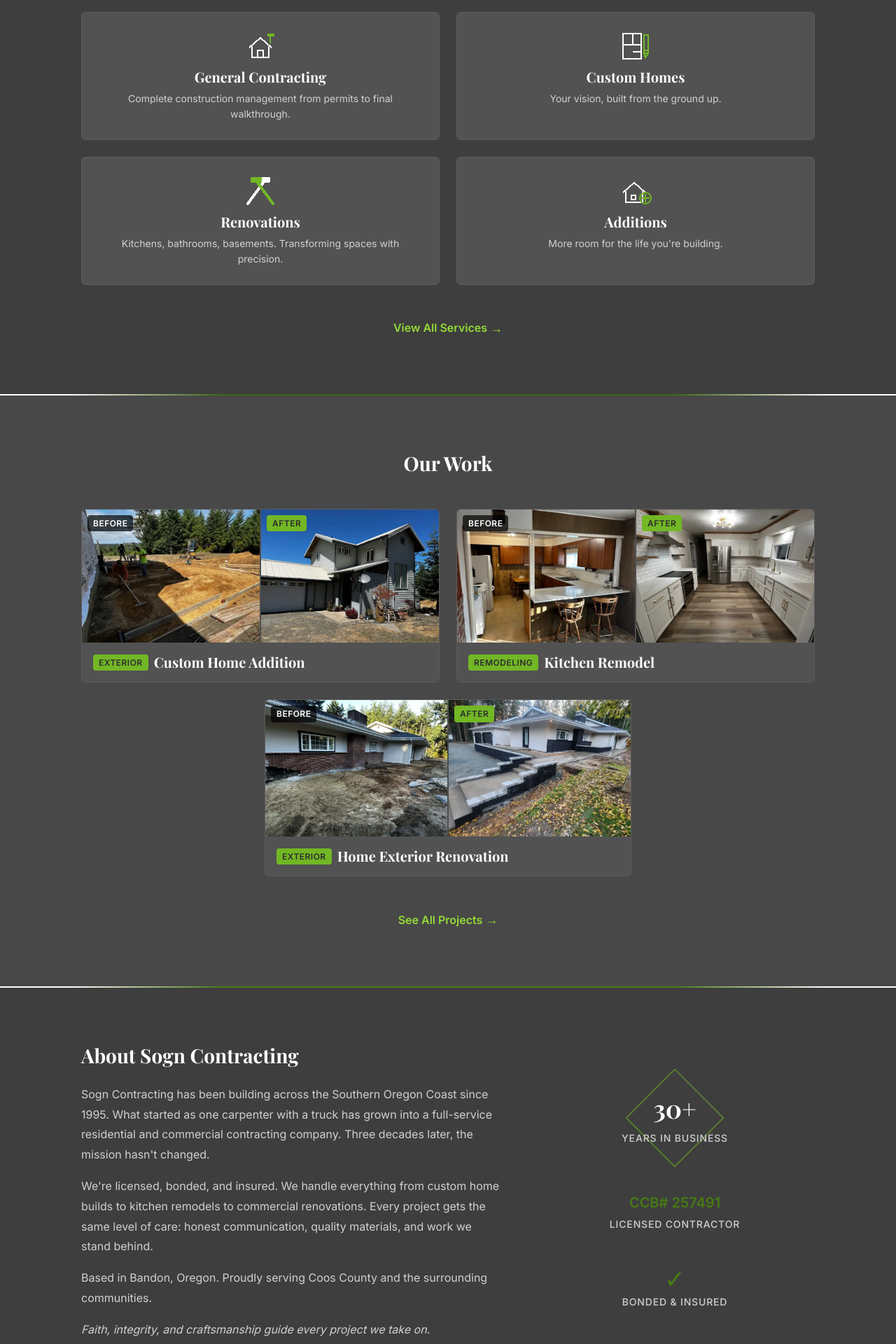
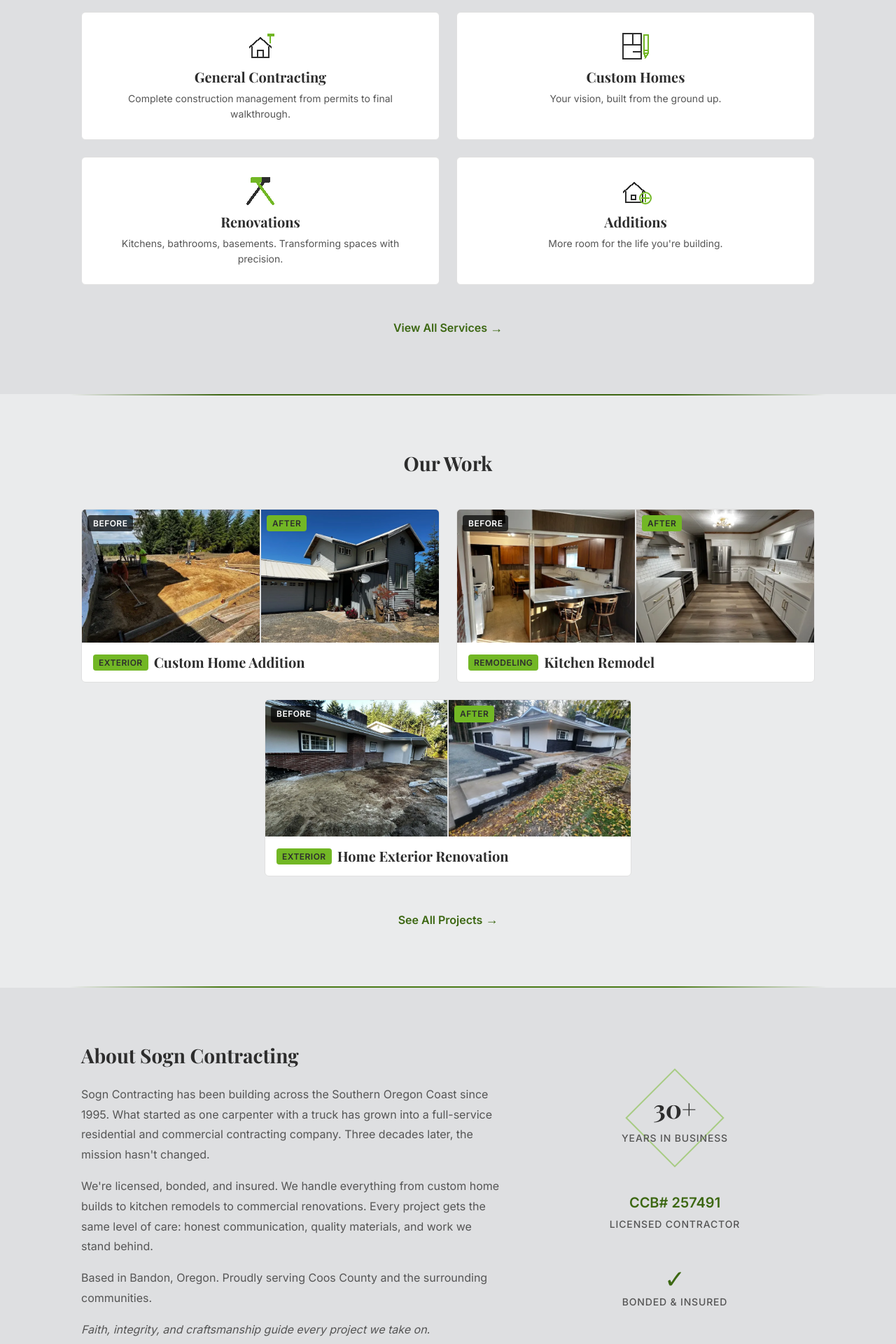
Before and after one commit to Preston2012/Sogncontracting, a Next.js app: page / in a window 1280 px wide. Shown: the part 860-2780 px from the top of the page at 70% size. Built offline with nearby package versions, Linux system fonts and the light colour scheme.

Commit message:
Lighten home: soft gray hero with center glow, off-white sections, drop hero motif

```diff
--- a/app/globals.css
+++ b/app/globals.css
@@ -1,5 +1,5 @@
 /* ============================================
-   Sogn Contracting — Global Styles & Tokens
+   Sogn Contracting: Global Styles & Tokens
    ============================================ */
 
 /* --- Reset --- */
@@ -21,7 +21,7 @@
   font-size: var(--text-body);
   line-height: var(--leading-normal);
   color: var(--text-primary);
-  background-color: var(--white);
+  background-color: var(--bg-base);
   -webkit-font-smoothing: antialiased;
   -moz-osx-font-smoothing: grayscale;
   text-rendering: optimizeLegibility;
@@ -69,6 +69,9 @@
   --charcoal: #2D2D2D;
   --sogn-green: #72B725;
   --white: #FFFFFF;
+  --bg-hero: #D4D6D8;
+  --bg-base: #EAEBEC;
+  --bg-alt: #DEDFE1;
 
   /* Surfaces */
   --bg-light: #F5F5F5;
@@ -79,7 +82,7 @@
 
   /* Text */
   --text-primary: #2D2D2D;
-  --text-secondary: #757575;
+  --text-secondary: #555555;
   --text-on-dark: #FFFFFF;
   --text-on-dark-sub: #D0D0D0;       /* WCAG AA: 5.07 on #525252 card, 6.93 on #3E3E3E alt, 8.19 on #333333 footer */
 
@@ -92,7 +95,7 @@
   --green-hover: #7BBA29;       /* WCAG AA: 5.84 with #2D2D2D text (lifted brighter for hover affordance) */
   --green-badge-bg: #72B725;
   --green-badge-text: #2D2D2D;       /* WCAG AA: 5.58 on #72B725 (was white at 2.47) */
-  --sogn-green-text: #477B14;       /* WCAG AA dark-on-light: 5.11 on white, 4.69 on #F5F5F5 */
+  --sogn-green-text: #3C6712;       /* AA on gray: ~4.95 on #DEDFE1, ~5.57 on #EAEBEC */
   --sogn-green-on-dark: #95DA35;     /* WCAG AA text-only variant: 5.38 on #484848, 6.29 on #3E3E3E */
 
   /* Radii */
--- a/components/AboutSection.module.css
+++ b/components/AboutSection.module.css
@@ -1,92 +1,20 @@
-.section {
-  padding: var(--space-2xl) 0;
-  background-color: var(--bg-dark-alt);
-}
-
+.section { padding: var(--space-2xl) 0; background-color: var(--bg-alt); }
 .inner {
-  display: grid;
-  grid-template-columns: 1fr;
-  gap: var(--space-xl);
-  opacity: 0;
-  transform: translateY(16px);
+  display: grid; grid-template-columns: 1fr; gap: var(--space-xl);
+  opacity: 0; transform: translateY(16px);
   transition: opacity 0.5s ease-out, transform 0.5s ease-out;
 }
-
-.visible {
-  opacity: 1;
-  transform: translateY(0);
+.visible { opacity: 1; transform: translateY(0); }
+.title { font-family: var(--font-heading); font-size: var(--text-h2); color: var(--text-primary); margin-bottom: var(--space-lg); }
+.text p { font-size: var(--text-body); color: var(--text-secondary); line-height: var(--leading-relaxed); }
+.values { font-style: italic; color: var(--text-primary); margin-top: var(--space-sm); }
+.stats { display: flex; flex-direction: column; gap: var(--space-xl); align-items: center; }
+.statItem { display: flex; flex-direction: column; align-items: center; gap: var(--space-xs); text-align: center; }
+.statNumber { font-family: var(--font-heading); font-size: var(--text-h1); font-weight: var(--weight-bold); color: var(--text-primary); display: block; }
+.statLabel { font-size: var(--text-small); color: var(--text-secondary); font-weight: var(--weight-medium); text-transform: uppercase; letter-spacing: 0.06em; }
+.statBadge { font-size: var(--text-h3); font-weight: var(--weight-bold); color: var(--sogn-green-text); }
+.statCheck { font-size: var(--text-h1); color: var(--sogn-green-text); line-height: 1; }
+@media (min-width: 768px) {
+  .inner { grid-template-columns: 1.5fr 1fr; align-items: start; }
+  .stats { padding-top: var(--space-xl); }
 }
-
-.title {
-  font-family: var(--font-heading);
-  font-size: var(--text-h2);
-  color: var(--white);
-  margin-bottom: var(--space-lg);
-}
-
-.text p {
-  font-size: var(--text-body);
-  color: var(--text-on-dark-sub);
-  line-height: var(--leading-relaxed);
-}
-
-.values {
-  font-style: italic;
-  color: var(--white);
-  margin-top: var(--space-sm);
-}
-
-/* Stats */
-.stats {
-  display: flex;
-  flex-direction: column;
-  gap: var(--space-xl);
-  align-items: center;
-}
-
-.statItem {
-  display: flex;
-  flex-direction: column;
-  align-items: center;
-  gap: var(--space-xs);
-  text-align: center;
-}
-
-.statNumber {
-  font-family: var(--font-heading);
-  font-size: var(--text-h1);
-  font-weight: var(--weight-bold);
-  color: var(--white);
-  display: block;
-}
-
-.statLabel {
-  font-size: var(--text-small);
-  color: var(--text-on-dark-sub);
-  font-weight: var(--weight-medium);
-  text-transform: uppercase;
-  letter-spacing: 0.06em;
-}
-
-.statBadge {
-  font-size: var(--text-h3);
-  font-weight: var(--weight-bold);
-  color: var(--sogn-green-text);
-}
-
-.statCheck {
-  font-size: var(--text-h1);
-  color: var(--sogn-green-text);
-  line-height: 1;
-}
-
-@media (min-width: 768px) {
-  .inner {
-    grid-template-columns: 1.5fr 1fr;
-    align-items: start;
-  }
-
-  .stats {
-    padding-top: var(--space-xl);
-  }
-}
--- a/components/FeaturedProjects.module.css
+++ b/components/FeaturedProjects.module.css
@@ -1,155 +1,43 @@
-.section {
-  padding: var(--space-2xl) 0;
-  background-color: var(--bg-dark);
-}
-
-.inner {
-  display: flex;
-  flex-direction: column;
-  align-items: center;
-  gap: var(--space-xl);
-}
-
-.title {
-  font-family: var(--font-heading);
-  font-size: var(--text-h2);
-  color: var(--white);
-  text-align: center;
-}
-
-.grid {
-  display: grid;
-  grid-template-columns: 1fr;
-  gap: var(--space-lg);
-  width: 100%;
-}
-
+.section { padding: var(--space-2xl) 0; background-color: var(--bg-base); }
+.inner { display: flex; flex-direction: column; align-items: center; gap: var(--space-xl); }
+.title { font-family: var(--font-heading); font-size: var(--text-h2); color: var(--text-primary); text-align: center; }
+.grid { display: grid; grid-template-columns: 1fr; gap: var(--space-lg); width: 100%; }
 .card {
-  display: block;
-  border: 1px solid var(--border-dark);
-  border-radius: var(--radius-card);
-  overflow: hidden;
-  text-decoration: none;
-  background-color: var(--bg-dark-card);
-  opacity: 0;
-  transform: translateY(12px);
+  display: block; border: 1px solid var(--border-light); border-radius: var(--radius-card);
+  overflow: hidden; text-decoration: none; background-color: var(--white);
+  opacity: 0; transform: translateY(12px);
   transition: opacity 0.4s ease-out, transform 0.4s ease-out, border-color 0.2s ease;
 }
-
-.visible .card {
-  opacity: 1;
-  transform: translateY(0);
+.visible .card { opacity: 1; transform: translateY(0); }
+.card:hover { border-color: var(--sogn-green); }
+.imageWrap { overflow: hidden; }
+.pair { display: grid; grid-template-columns: 1fr 1fr; gap: 2px; background-color: var(--border-light); }
+.imgContainer { position: relative; overflow: hidden; }
+.badge {
+  position: absolute; top: var(--space-sm); left: var(--space-sm); z-index: 2;
+  font-size: var(--text-caption); font-weight: var(--weight-semibold); text-transform: uppercase;
+  letter-spacing: 0.04em; padding: 2px var(--space-sm); border-radius: var(--radius-badge);
+  background-color: rgba(0, 0, 0, 0.7); color: var(--white);
 }
-
-.card:hover {
-  border-color: var(--sogn-green);
+.badgeAfter { background-color: var(--green-badge-bg); color: var(--green-badge-text); }
+.img { width: 100%; height: 100%; object-fit: cover; aspect-ratio: 4 / 3; display: block; }
+.cardContent { padding: var(--space-md); display: flex; align-items: center; gap: var(--space-sm); }
+.categoryBadge {
+  font-size: var(--text-caption); font-weight: var(--weight-semibold); text-transform: uppercase;
+  letter-spacing: 0.04em; padding: 2px var(--space-sm); border-radius: var(--radius-badge);
+  background-color: var(--green-badge-bg); color: var(--green-badge-text);
 }
-
-.imageWrap {
-  overflow: hidden;
+.cardTitle { font-family: var(--font-heading); font-size: var(--text-h3); color: var(--text-primary); }
+.linkWrap { text-align: center; }
+.link {
+  display: inline-flex; align-items: center; gap: var(--space-xs);
+  font-size: var(--text-body); font-weight: var(--weight-semibold);
+  color: var(--sogn-green-text); text-decoration: none; transition: gap 0.2s ease;
 }
-
-.pair {
-  display: grid;
-  grid-template-columns: 1fr 1fr;
-  gap: 2px;
-  background-color: #4E4E4E;
+.link:hover { gap: var(--space-sm); }
+.arrow { font-size: 18px; }
+@media (min-width: 640px) {
+  .grid { grid-template-columns: 1fr 1fr; }
+  .card:last-child:nth-child(odd) { grid-column: 1 / -1; max-width: 50%; justify-self: center; }
 }
-
-.imgContainer {
-  position: relative;
-  overflow: hidden;
-}
-
-.badge {
-  position: absolute;
-  top: var(--space-sm);
-  left: var(--space-sm);
-  z-index: 2;
-  font-size: var(--text-caption);
-  font-weight: var(--weight-semibold);
-  text-transform: uppercase;
-  letter-spacing: 0.04em;
-  padding: 2px var(--space-sm);
-  border-radius: var(--radius-badge);
-  background-color: rgba(0, 0, 0, 0.7);
-  color: var(--white);
-}
-
-.badgeAfter {
-  background-color: var(--green-badge-bg);
-  color: var(--green-badge-text);
-}
-
-.img {
-  width: 100%;
-  height: 100%;
-  object-fit: cover;
-  aspect-ratio: 4 / 3;
-  display: block;
-}
-
-.cardContent {
-  padding: var(--space-md);
-  display: flex;
-  align-items: center;
-  gap: var(--space-sm);
-}
-
-.categoryBadge {
-  font-size: var(--text-caption);
-  font-weight: var(--weight-semibold);
-  text-transform: uppercase;
-  letter-spacing: 0.04em;
-  padding: 2px var(--space-sm);
-  border-radius: var(--radius-badge);
-  background-color: var(--green-badge-bg);
-  color: var(--green-badge-text);
-}
-
-.cardTitle {
-  font-family: var(--font-heading);
-  font-size: var(--text-h3);
-  color: var(--white);
-}
-
-.linkWrap {
-  text-align: center;
-}
-
-.link {
-  display: inline-flex;
-  align-items: center;
-  gap: var(--space-xs);
-  font-size: var(--text-body);
-  font-weight: var(--weight-semibold);
-  color: var(--sogn-green-on-dark);
-  text-decoration: none;
-  transition: gap 0.2s ease;
-}
-
-.link:hover {
-  gap: var(--space-sm);
-}
-
-.arrow {
-  font-size: 18px;
-}
-
-@media (min-width: 640px) {
-  .grid {
-    grid-template-columns: 1fr 1fr;
-  }
-
-  .card:last-child:nth-child(odd) {
-    grid-column: 1 / -1;
-    max-width: 50%;
-    justify-self: center;
-  }
-}
-
-@media (max-width: 639px) {
-  .pair {
-    grid-template-columns: 1fr;
-  }
-}
+@media (max-width: 639px) { .pair { grid-template-columns: 1fr; } }
--- a/components/Hero.tsx
+++ b/components/Hero.tsx
@@ -1,6 +1,5 @@
 import Image from "next/image";
 import { Button } from "@/components/Button";
-import { RooflineMotif } from "@/components/RooflineMotif";
 import styles from "./Hero.module.css";
 
 // Hero is server-rendered and visible immediately. The previous
@@ -11,7 +10,6 @@
 export function Hero(): JSX.Element {
   return (
     <section className={styles.hero}>
-      <RooflineMotif opacity={0.035} />
       <div className={`container ${styles.inner} ${styles.visible}`}>
         <div className={styles.logoWrap}>
           <Image
@@ -35,7 +33,7 @@
           <Button href="/#contact" variant="primary">
             Get a Free Estimate
           </Button>
-          <Button href="/gallery/" variant="secondaryLight">
+          <Button href="/gallery/" variant="secondary">
             View Our Work
           </Button>
         </div>
--- a/components/ServiceGrid.module.css
+++ b/components/ServiceGrid.module.css
@@ -1,106 +1,26 @@
-.section {
-  background-color: var(--bg-dark-alt);
-  padding: var(--space-2xl) 0;
-}
-
-.inner {
-  display: flex;
-  flex-direction: column;
-  align-items: center;
-  gap: var(--space-xl);
-}
-
-.title {
-  font-family: var(--font-heading);
-  font-size: var(--text-h2);
-  color: var(--white);
-  text-align: center;
-}
-
-.grid {
-  display: grid;
-  grid-template-columns: 1fr 1fr;
-  gap: var(--space-lg);
-  width: 100%;
-}
-
+.section { background-color: var(--bg-alt); padding: var(--space-2xl) 0; }
+.inner { display: flex; flex-direction: column; align-items: center; gap: var(--space-xl); }
+.title { font-family: var(--font-heading); font-size: var(--text-h2); color: var(--text-primary); text-align: center; }
+.grid { display: grid; grid-template-columns: 1fr 1fr; gap: var(--space-lg); width: 100%; }
 .card {
-  display: flex;
-  flex-direction: column;
-  align-items: center;
-  text-align: center;
-  gap: var(--space-sm);
-  padding: var(--space-lg);
-  background-color: var(--bg-dark-card);
-  border: 1px solid var(--border-dark);
-  border-radius: var(--radius-card);
-  opacity: 0;
-  transform: translateY(12px);
+  display: flex; flex-direction: column; align-items: center; text-align: center;
+  gap: var(--space-sm); padding: var(--space-lg);
+  background-color: var(--white); border: 1px solid var(--border-light); border-radius: var(--radius-card);
+  opacity: 0; transform: translateY(12px);
   transition: opacity 0.4s ease-out, transform 0.4s ease-out, border-color 0.2s ease;
 }
-
-.visible .card {
-  opacity: 1;
-  transform: translateY(0);
+.visible .card { opacity: 1; transform: translateY(0); }
+.card:hover { border-color: var(--sogn-green); }
+.icon { flex-shrink: 0; color: var(--charcoal); }
+.cardTitle { font-family: var(--font-heading); font-size: var(--text-h3); color: var(--text-primary); font-weight: var(--weight-bold); }
+.cardDesc { font-size: var(--text-small); color: var(--text-secondary); line-height: var(--leading-normal); margin: 0; }
+.linkWrap { text-align: center; }
+.link {
+  display: inline-flex; align-items: center; gap: var(--space-xs);
+  font-size: var(--text-body); font-weight: var(--weight-semibold);
+  color: var(--sogn-green-text); text-decoration: none; transition: gap 0.2s ease;
 }
-
-.card:hover {
-  border-color: var(--sogn-green);
-}
-
-.icon {
-  flex-shrink: 0;
-}
-
-.cardTitle {
-  font-family: var(--font-heading);
-  font-size: var(--text-h3);
-  color: var(--white);
-  font-weight: var(--weight-bold);
-}
-
-.cardDesc {
-  font-size: var(--text-small);
-  color: var(--text-on-dark-sub);
-  line-height: var(--leading-normal);
-  margin: 0;
-}
-
-.linkWrap {
-  text-align: center;
-}
-
-.link {
-  display: inline-flex;
-  align-items: center;
-  gap: var(--space-xs);
-  font-size: var(--text-body);
-  font-weight: var(--weight-semibold);
-  color: var(--sogn-green-on-dark);
-  text-decoration: none;
-  transition: gap 0.2s ease;
-}
-
-.link:hover {
-  gap: var(--space-sm);
-}
-
-.arrow {
-  font-size: 18px;
-  transition: transform 0.2s ease;
-}
-
-.link:hover .arrow {
-  transform: translateX(2px);
-}
-
-@media (max-width: 639px) {
-  .grid {
-    grid-template-columns: 1fr;
-  }
-}
-
-/* Icon color on dark bg */
-.icon {
-  color: var(--white);
-}
+.link:hover { gap: var(--space-sm); }
+.arrow { font-size: 18px; transition: transform 0.2s ease; }
+.link:hover .arrow { transform: translateX(2px); }
+@media (max-width: 639px) { .grid { grid-template-columns: 1fr; } }
```
Also changed, not shown: components/Hero.module.css (+9 -29 lines).
